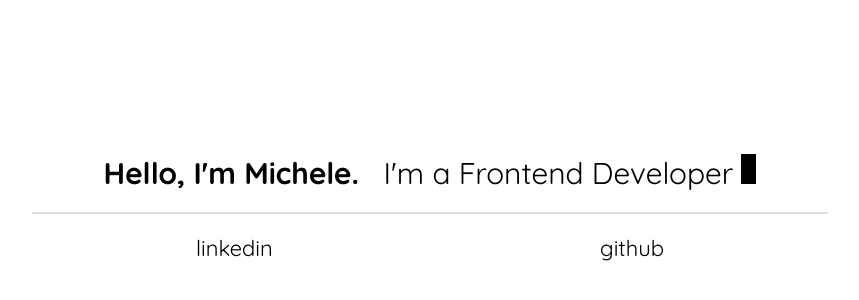
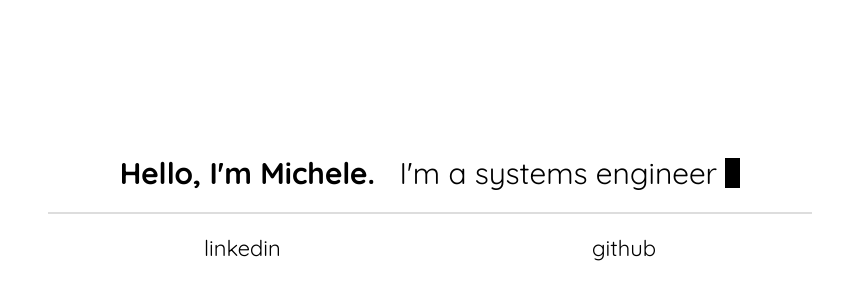
Before and after one commit to 7michele7/michelesettepani.dev, a website built with Parcel: page src/index.html in a window 1280 px wide. Shown: the part 192-492 px from the top of the page, without its empty margins (210-1069 px from the left). Built offline with nearby package versions, Linux system fonts and the light colour scheme.

Commit message:
Update headline to systems engineer, nudge cursor down, refresh deps

```diff
--- a/src/index.html
+++ b/src/index.html
@@ -2,7 +2,7 @@
 
 <head>
     <meta name="viewport" content="width=device-width, initial-scale=1.0">
-    <meta name="description" content="Michele Settepani, Frontend Developer personal site">
+    <meta name="description" content="Michele Settepani, systems engineer personal site">
     <meta name=”robots” content="index, follow">
     <title>Michele Settepani</title>
 
@@ -21,7 +21,7 @@
         <div class="flex-items">
             <div class="flex-item">
                 <span class="header-text">Hello, I'm Michele.</span> &nbsp;
-                <span>I'm a Frontend Developer</span>
+                <span>I'm a systems engineer</span>
                 <span class="header-cursor"></span>
             </div>
             <div class="flex-break"></div class>
--- a/src/styles/global.css
+++ b/src/styles/global.css
@@ -78,6 +78,8 @@ body {
   width: 15px;
   height: 30px;
   background: #000;
+  position: relative;
+  top: 4px;
   animation: blink-animation 1.5s steps(2, start) infinite;
   -webkit-animation: blink-animation 1.5s steps(2, start) infinite;
 }
```
Also changed, not shown: 2 other files.
